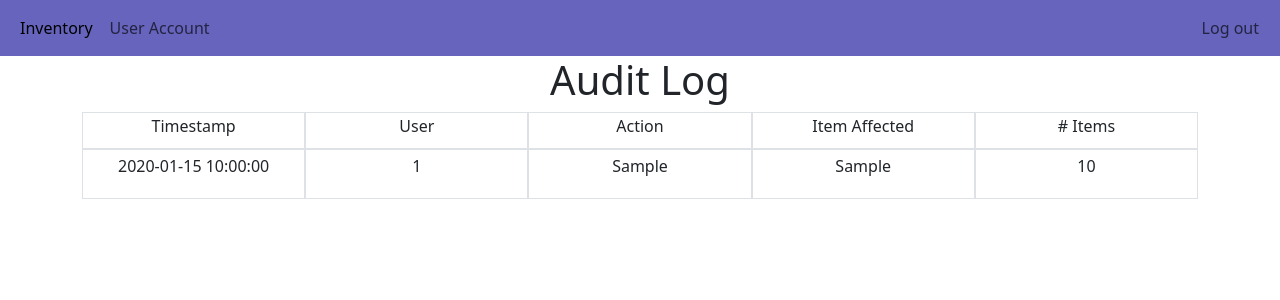
After one commit to StegosaurusLlama/LETU-Inventory-Management-System, a Python web app: template templates/audit-log.html in a window 1280 px wide. The commit adds this page. Shown: the top 300 px of the page. Run offline with Jinja, Linux system fonts and the light colour scheme; the template is opened without the code that fills it: most values are stand-ins (such as "Sample title", 1, 10 or a date in 2020); some libraries are stand-ins or nearby versions.

Commit message:
V1 audit log

```diff
--- /dev/null
+++ b/templates/audit-log.html
@@ -0,0 +1,62 @@
+<!DOCTYPE html>
+<html lang="en">
+
+<head>
+    <meta charset="UTF-8">
+    <meta name="viewport" content="width=device-width, initial-scale=1">
+    <title>Audit log</title>
+    <link rel="stylesheet" type="text/css" href="{{ url_for('static', filename='head-style.css') }}">
+
+    <link href="https://cdn.jsdelivr.net.cn/npm/bootstrap@5.3.3/dist/css/bootstrap.min.css" rel="stylesheet"
+        integrity="sha384-QWTKZyjpPEjISv5WaRU9OFeRpok6YctnYmDr5pNlyT2bRjXh0JMhjY6hW+ALEwIH" crossorigin="anonymous">
+</head>
+
+<body>
+    {% include 'include/head-navbar.html' %}
+    <h1 class="text-center">Audit Log</h1>
+    <div class="container w-100">
+        <div class="overflow-hidden">
+            <div class="row g-0">
+                <div class="border col text-center p-1">
+                    <h6>Timestamp</h6>
+                </div>
+                <div class="border col text-center p-1">
+                    <h6>User</h6>
+                </div>
+                <div class="border col text-center p-1">
+                    <h6>Action</h6>
+                </div>
+                <div class="border col text-center p-1">
+                    <h6 class="text-nowrap">Item Affected</h6>
+                </div>
+                <div class="border col text-center p-1">
+                    <h6># Items</h6>
+                </div>
+            </div>
+            {% for log in logs %}
+            <div class="row g-0">
+                <div class="border col text-center p-1">
+                    <p>{{log.changeTime}}</p>
+                </div>
+                <div class="border col text-center p-1">
+                    <p>{{log.userID}}</p>
+                </div>
+                <div class="border col text-center p-1">
+                    <p>{{log.actionTaken}}</p>
+                </div>
+                <div class="border col text-center p-1">
+                    <p class="text-nowrap">{{log.effectiveChange}}</p>
+                </div>
+                <div class="border col text-center p-1">
+                    <p>{{log.changeQuantity}}</p>
+                </div>
+            </div>
+            {% endfor %}
+        </div>
+    </div>
+    <script src="https://cdn.jsdelivr.net.cn/npm/bootstrap@5.3.3/dist/js/bootstrap.bundle.min.js"
+        integrity="sha384-YvpcrYf0tY3lHB60NNkmXc5s9fDVZLESaAA55NDzOxhy9GkcIdslK1eN7N6jIeHz"
+        crossorigin="anonymous"></script>
+</body>
+
+</html>
--- a/templates/include/head-navbar.html
+++ b/templates/include/head-navbar.html
@@ -5,7 +5,7 @@
             <div class="navbar-nav d-flex w-100">
                 <a class="nav-link nav-btn active" href="{{url_for('inventory')}}">Inventory</a>
                 {% if session.clearance == 3 %}
-                <a class="nav-link nav-btn" href="{{url_for('login')}}">Audit Log</a>
+                <a class="nav-link nav-btn" href="{{url_for('audit_log')}}">Audit Log</a>
                 {% endif %}
                 <a class="nav-link nav-btn" href="{{url_for('user_account')}}">User Account</a>
                 {% if request.endpoint == 'inventory' %}
```
Also changed, not shown: app.py (+14 -15 lines), db_access.py (+36 -29 lines), templates/inventory-page.html (+6 -37 lines), Inventory_Data.sqlite3, images/whoooo.jpeg (added).
